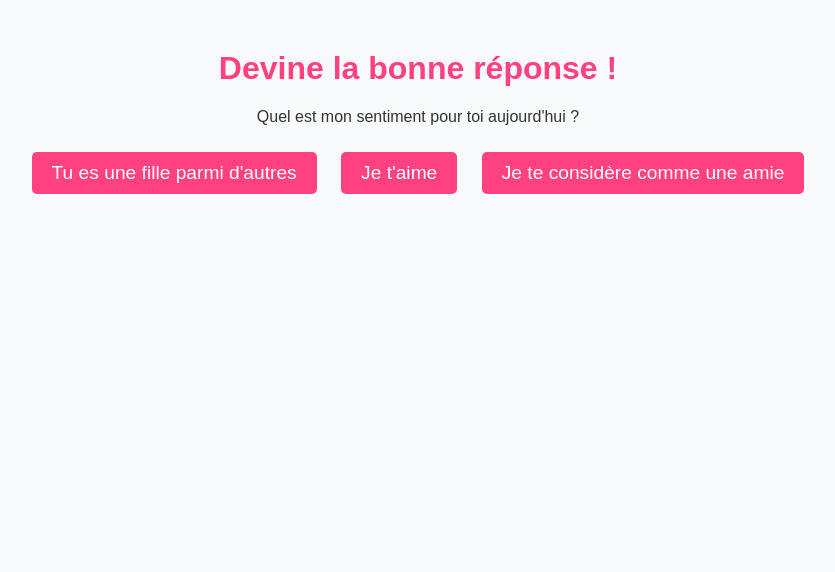
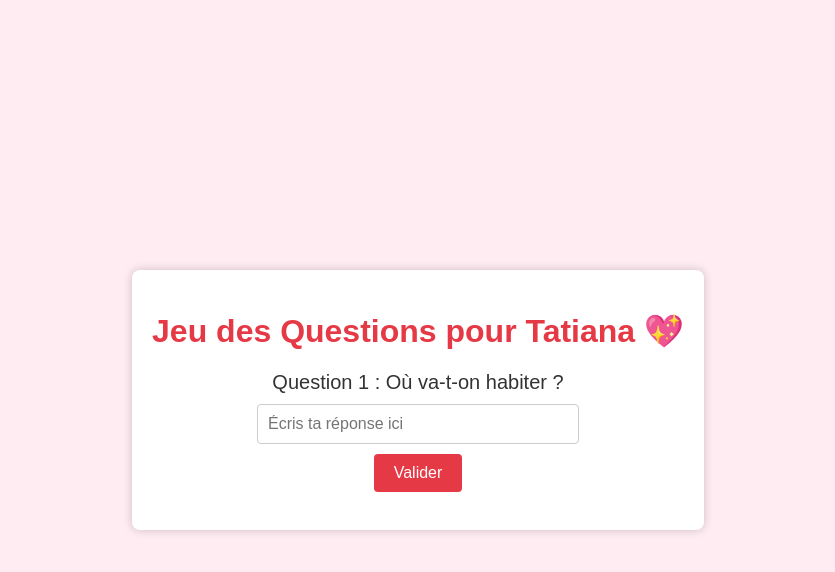
Before and after one commit to calvin6200/je-t-aime-game, a plain HTML site: page index.html in a window 1280 px wide. Shown: the whole page, without its empty margins (222-1057 px from the left). Drawn offline with Linux system fonts and the light colour scheme.

Commit message:
Ajout de la photo coeur.jpg et mise à jour du jeu

```diff
--- a/index.html
+++ b/index.html
@@ -3,28 +3,18 @@
 <head>
     <meta charset="UTF-8">
     <meta name="viewport" content="width=device-width, initial-scale=1.0">
-    <title>Petit jeu pour Tatiana 💖</title>
+    <title>Jeu des Questions</title>
     <link rel="stylesheet" href="style.css">
 </head>
 <body>
-    <div class="container">
-        <h1>Devine la bonne réponse !</h1>
-        <p>Quel est mon sentiment pour toi aujourd'hui ?</p>
-
-        <!-- Boutons pour les réponses -->
-        <div id="choices">
-            <button class="choice" onclick="checkAnswer('faux')">Tu es une fille parmi d'autres</button>
-            <button class="choice" onclick="checkAnswer('vrai')">Je t'aime</button>
-            <button class="choice" onclick="checkAnswer('faux')">Je te considère comme une amie</button>
-        </div>
-
-        <!-- Résultat caché au départ -->
-        <div id="result" class="hidden">
-            <p id="message"></p>
-            <img src="photo.jpg" alt="Notre Photo" id="heart" class="hidden">
-        </div>
+    <div class="game-container">
+        <h1>Jeu des Questions pour Tatiana 💖</h1>
+        <p id="question">Question...</p>
+        <input type="text" id="answer" placeholder="Écris ta réponse ici">
+        <br>
+        <button id="submit">Valider</button>
+        <p id="feedback"></p>
     </div>
-
     <script src="script.js"></script>
 </body>
 </html>
--- a/script.js
+++ b/script.js
@@ -1,19 +1,52 @@
-function checkAnswer(answer) {
-    const result = document.getElementById("result");
-    const message = document.getElementById("message");
-    const heart = document.getElementById("heart");
+// Questions et réponses
+const questions = [
+    { question: "Où va-t-on habiter ?", answer: "Marchant Famine" },
+    { question: "Comment s'appellera notre fille ?", answer: "Rose" },
+    { question: "Comment aimes-tu que je t'appelle ?", answer: "Chaton" }
+];
 
-    if (answer === "vrai") {
-        // Bonne réponse
-        message.innerHTML = "Bonne réponse, je t'aime vraiment, Tatiana ❤️❤️❤️ (C'est nouveau pour moi)";
-        message.style.color = "green";
-        heart.classList.remove("hidden"); // Affiche la photo
+// Variables
+let currentQuestion = 0;
+
+const questionElement = document.getElementById("question");
+const answerInput = document.getElementById("answer");
+const submitButton = document.getElementById("submit");
+const feedbackElement = document.getElementById("feedback");
+
+// Afficher la question
+function displayQuestion() {
+    questionElement.textContent = `Question ${currentQuestion + 1} : ${questions[currentQuestion].question}`;
+    feedbackElement.textContent = "";
+    answerInput.value = "";
+}
+
+// Fonction pour vérifier la réponse
+function checkAnswer() {
+    const userAnswer = answerInput.value.trim();
+    if (userAnswer.toLowerCase() === questions[currentQuestion].answer.toLowerCase()) {
+        feedbackElement.textContent = "Bonne réponse ! 🎉";
+        feedbackElement.style.color = "green";
+
+        currentQuestion++;
+        if (currentQuestion < questions.length) {
+            setTimeout(displayQuestion, 1000);
+        } else {
+            setTimeout(() => {
+                document.body.innerHTML = `
+                    <div style="text-align:center; margin-top: 20%; font-family: Arial, sans-serif; color: #e63946;">
+                        <h1>Bravo, t'as encore gagné mon cœur ❤️</h1>
+                        <img src="coeur.jpg" alt="Un cœur pour toi" style="width: 300px; margin-top: 20px;">
+                    </div>
+                `;
+            }, 1000);
+        }
     } else {
-        // Mauvaise réponse
-        message.textContent = "Tu te trompes Tatiana 😢";
-        message.style.color = "red";
-        heart.classList.add("hidden"); // Cache la photo
+        feedbackElement.textContent = "Fais un effort, Tatiana d'Amour, je t'aime 💔";
+        feedbackElement.style.color = "#e63946";
+        answerInput.value = ""; // Vide le champ pour une nouvelle tentative
     }
+}
 
-    result.classList.remove("hidden"); // Affiche le résultat
-}
+// Initialisation
+submitButton.addEventListener("click", checkAnswer);
+displayQuestion();
--- a/style.css
+++ b/style.css
@@ -1,51 +1,56 @@
 body {
+    font-family: Arial, sans-serif;
+    background-color: #ffecf2;
     margin: 0;
-    font-family: Arial, sans-serif;
-    background-color: #f8f9fa;
+    display: flex;
+    justify-content: center;
+    align-items: center;
+    height: 100vh;
     color: #333;
-    text-align: center;
 }
 
-.container {
-    margin-top: 50px;
+.game-container {
+    text-align: center;
+    background-color: #fff;
+    padding: 20px;
+    border-radius: 8px;
+    box-shadow: 0px 0px 10px rgba(0, 0, 0, 0.2);
 }
 
 h1 {
-    color: #ff4081;
+    color: #e63946;
+}
+
+#question {
+    font-size: 20px;
+    margin-bottom: 10px;
+}
+
+input {
+    padding: 10px;
+    font-size: 16px;
+    margin-bottom: 10px;
+    width: 80%;
+    max-width: 300px;
+    border: 1px solid #ccc;
+    border-radius: 4px;
 }
 
 button {
-    background-color: #ff4081;
-    color: white;
+    padding: 10px 20px;
+    font-size: 16px;
+    color: #fff;
+    background-color: #e63946;
     border: none;
-    padding: 10px 20px;
-    margin: 10px;
-    font-size: 1.2rem;
+    border-radius: 4px;
     cursor: pointer;
-    border-radius: 5px;
 }
 
 button:hover {
-    background-color: #e73370;
+    background-color: #d62828;
 }
 
-#result {
-    margin-top: 20px;
-    font-size: 2rem;
-    color: red;
+#feedback {
+    margin-top: 10px;
+    font-size: 18px;
 }
-
-.hidden {
-    display: none; /* Cache les éléments avec la classe hidden */
-}
-
-#heart {
-    width: 200px;
-    margin-top: 20px;
-    animation: fadeIn 2s ease-in-out;
-}
-
-@keyframes fadeIn {
-    0% { opacity: 0; }
-    100% { opacity: 1; }
-}
```
Also changed, not shown: coeur.JPG (added), photo.jpg (deleted), 1 other file.
